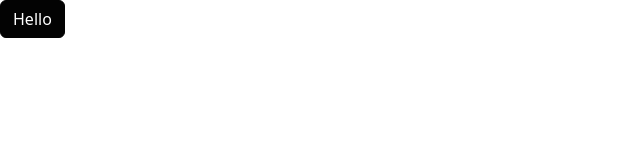
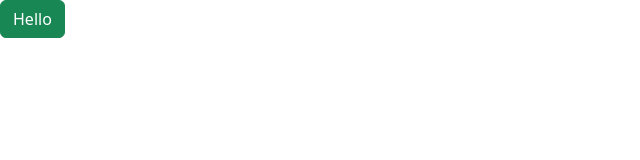
Before and after one commit to sakonpatsamit/CSS-Frameworks, a website: page index.html in a window 1280 px wide. Shown: the whole page, without its empty margins (0-640 px from the left). Drawn offline with nearby package versions, Linux system fonts and the light colour scheme; files that its build step writes are made by us from their sources.

```diff
--- a/src/scss/_variables.scss
+++ b/src/scss/_variables.scss
@@ -1,12 +1 @@
-$blue: #0d6efd;
-$indigo: #251d31;
-$purple: #332350;
-$pink: #553b48;
-$red: #271618;
-$orange: #fd7e14;
-$yellow: #2e2a1d;
-$green: #030303;
-$teal: #20c9962d;
-$cyan: #0dcaf048;
-
 @import "../../node_modules/bootstrap/scss/bootstrap.scss";
```
